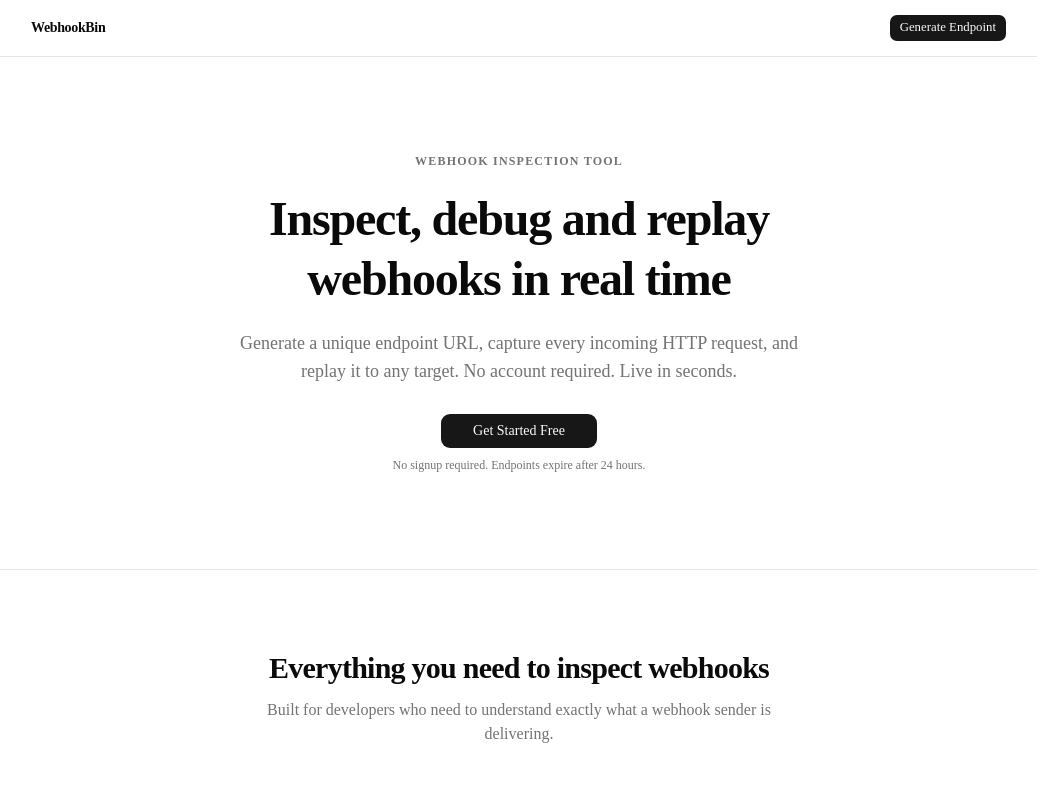
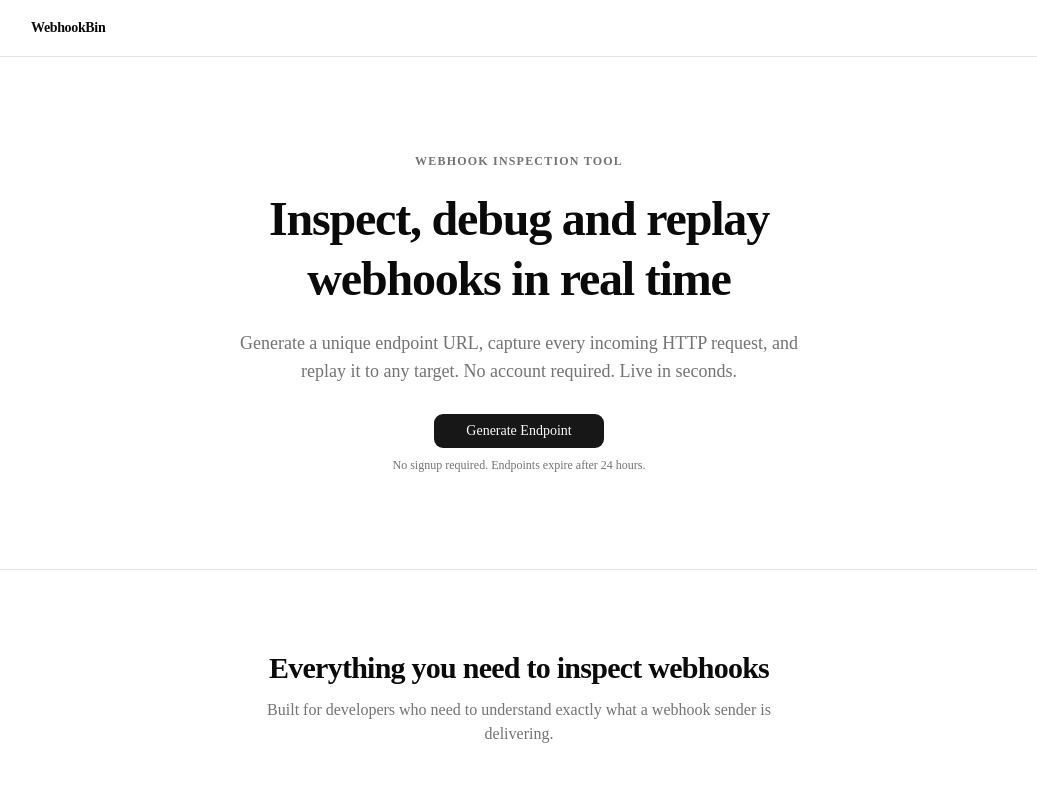
Before and after one commit to Shantanoo-Chandorkar/webhook-platform, a Next.js app in the folder apps/web/: page / in a window 1280 px wide. Shown: the top 793 px of the page, without its empty margins (121-1158 px from the left). Built offline with nearby package versions, Linux system fonts and the light colour scheme; no server answers.

Commit message:
Removed the extra endpoint generating button

```diff
--- a/apps/web/components/landing/HeroSection.jsx
+++ b/apps/web/components/landing/HeroSection.jsx
@@ -32,7 +32,7 @@ export function HeroSection({ onGenerate, isGenerating, error }) {
 
                 <div className="flex flex-col items-center gap-2 mt-2">
                     <Button size="lg" onClick={onGenerate} disabled={isGenerating} className="px-8">
-                        {isGenerating ? 'Generating...' : 'Get Started Free'}
+                        {isGenerating ? 'Generating...' : 'Generate Endpoint'}
                     </Button>
                     <p className="text-xs text-muted-foreground">
                         No signup required. Endpoints expire after 24 hours.
--- a/apps/web/components/landing/SiteNav.jsx
+++ b/apps/web/components/landing/SiteNav.jsx
@@ -1,6 +1,4 @@
 'use client';
-
-import { Button } from '@/components/ui/button';
 
 /**
  * Sticky top navigation bar shown on the landing page.
@@ -20,9 +18,6 @@ export function SiteNav({ onGenerate, isGenerating }) {
                 <span className="text-sm font-semibold text-foreground tracking-tight">
                     WebhookBin
                 </span>
-                <Button size="sm" onClick={onGenerate} disabled={isGenerating}>
-                    {isGenerating ? 'Generating...' : 'Generate Endpoint'}
-                </Button>
             </div>
         </header>
     );
```
